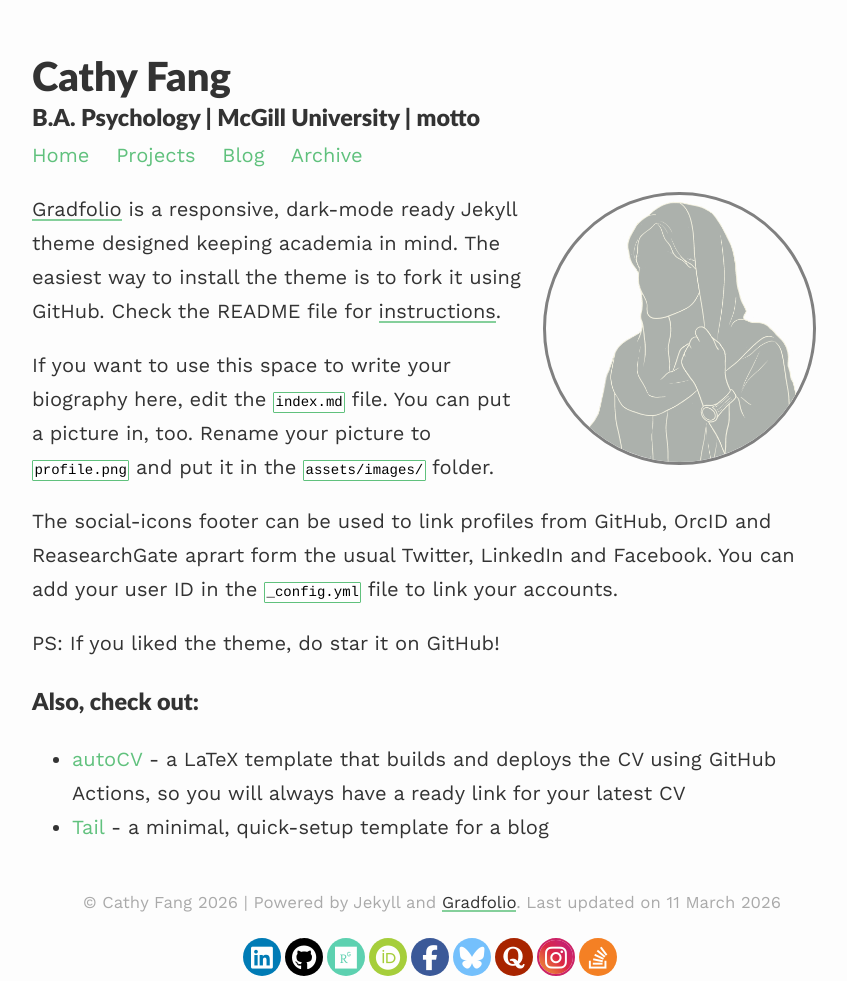
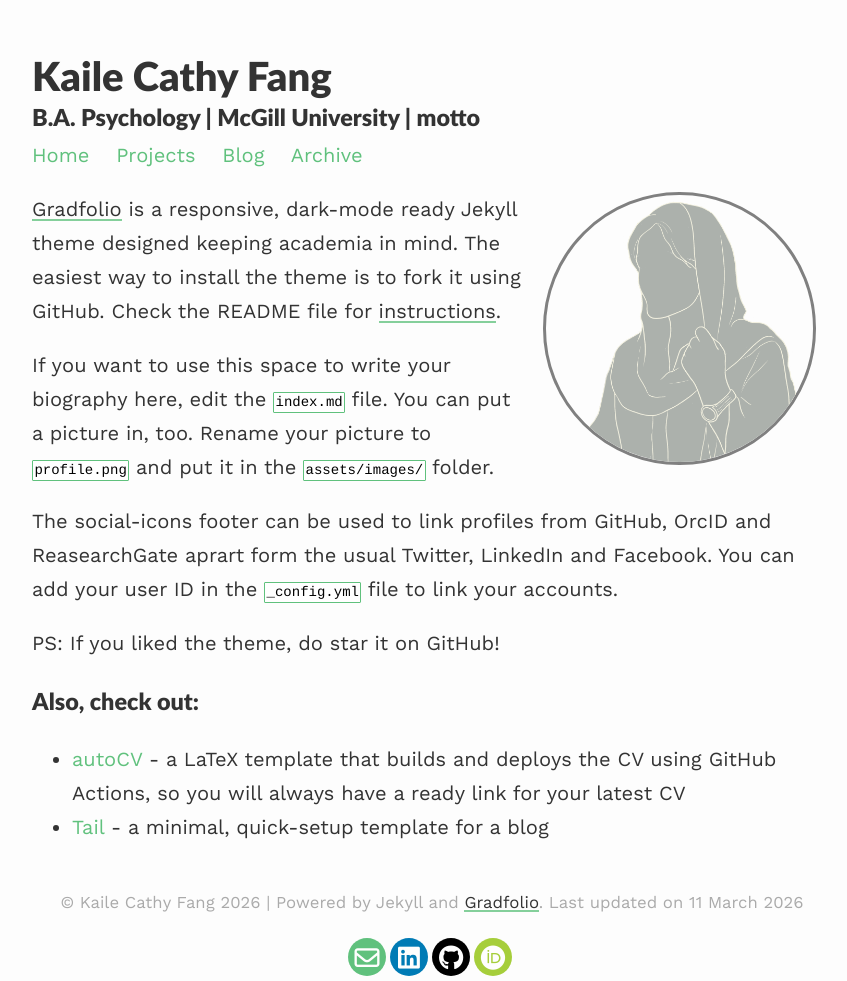
Before and after one commit to fancatfkl/fancatfkl.github.io, a Jekyll site: the page built from index.md, in a window 1280 px wide. Shown: the whole page, without its empty margins (208-1055 px from the left). Built offline with Jekyll 4.4.1, drawn with Linux system fonts in a browser that asks for light colours; part of the change alters nothing that is shown.

Commit message:
Update social media links.
Updated email and social media links.

```diff
--- a/_config.yml
+++ b/_config.yml
@@ -1,11 +1,11 @@
 ### your site title here
 
-title: Cathy Fang
+title: Kaile Cathy Fang
 description: B.A. Psychology | McGill University | motto
 
 baseurl: "/" #name of GitHub repository
 url: "https://fancatfkl.github.io" #custom url to be used instead of GitHub repository
-email: #
+email: kaile.fang@mail.mcgill.ca
 
 # Pagination
 paginate: 4
@@ -13,15 +13,9 @@ permalink: /blog/:year/:title/
 paginate_path: /blog/page:num/
 
 # Social media links in footer
-linkedin: "#"
-stackoverflow: "#"
-github: "#"
-researchgate: "#"
-orcid: "#"
-quora: "#"
-instagram: "#"
-facebook: "#"
-bluesky: "#"
+linkedin: "www.linkedin.com/in/kaile-fang-28a7a226b"
+github: "https://github.com/fancatfkl"
+orcid: "https://orcid.org/0009-0003-0557-4089"
 
 # Markdown
 highlighter: rouge
```
